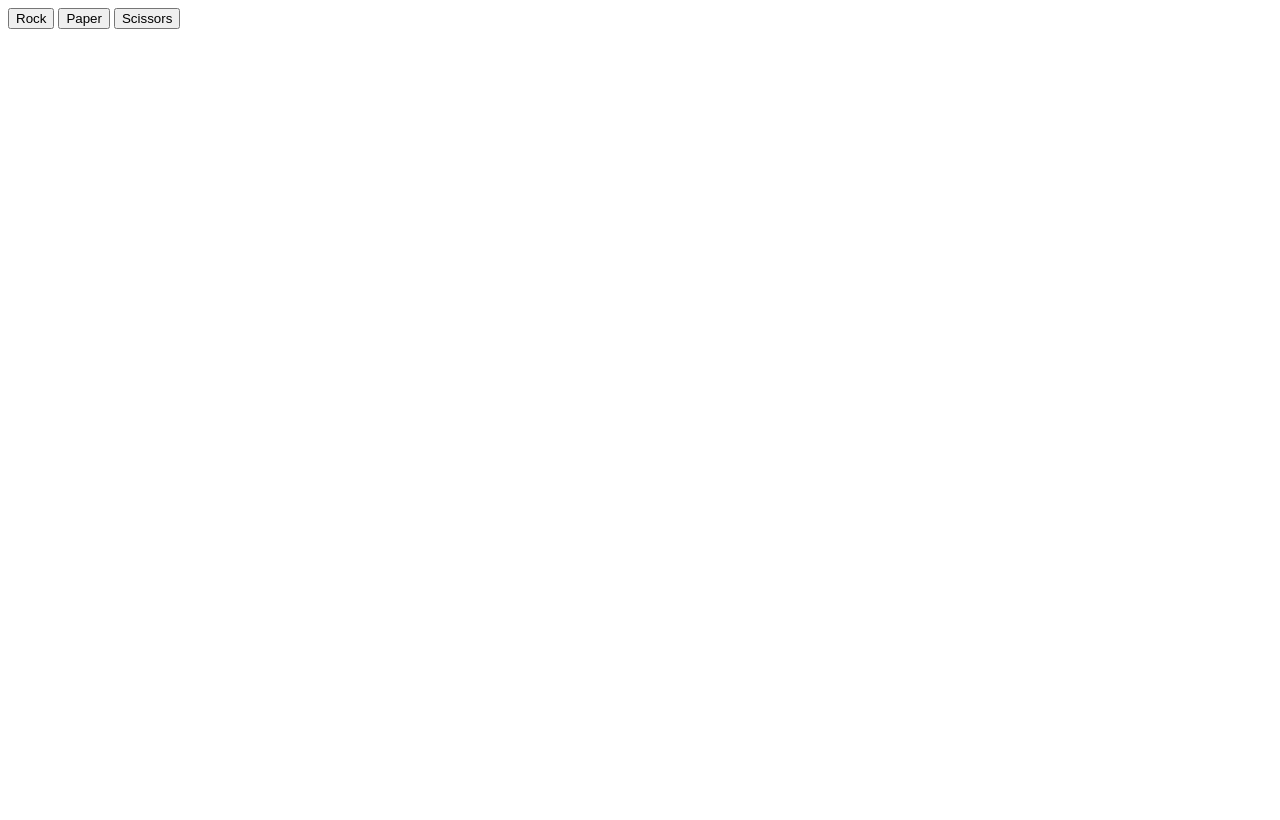
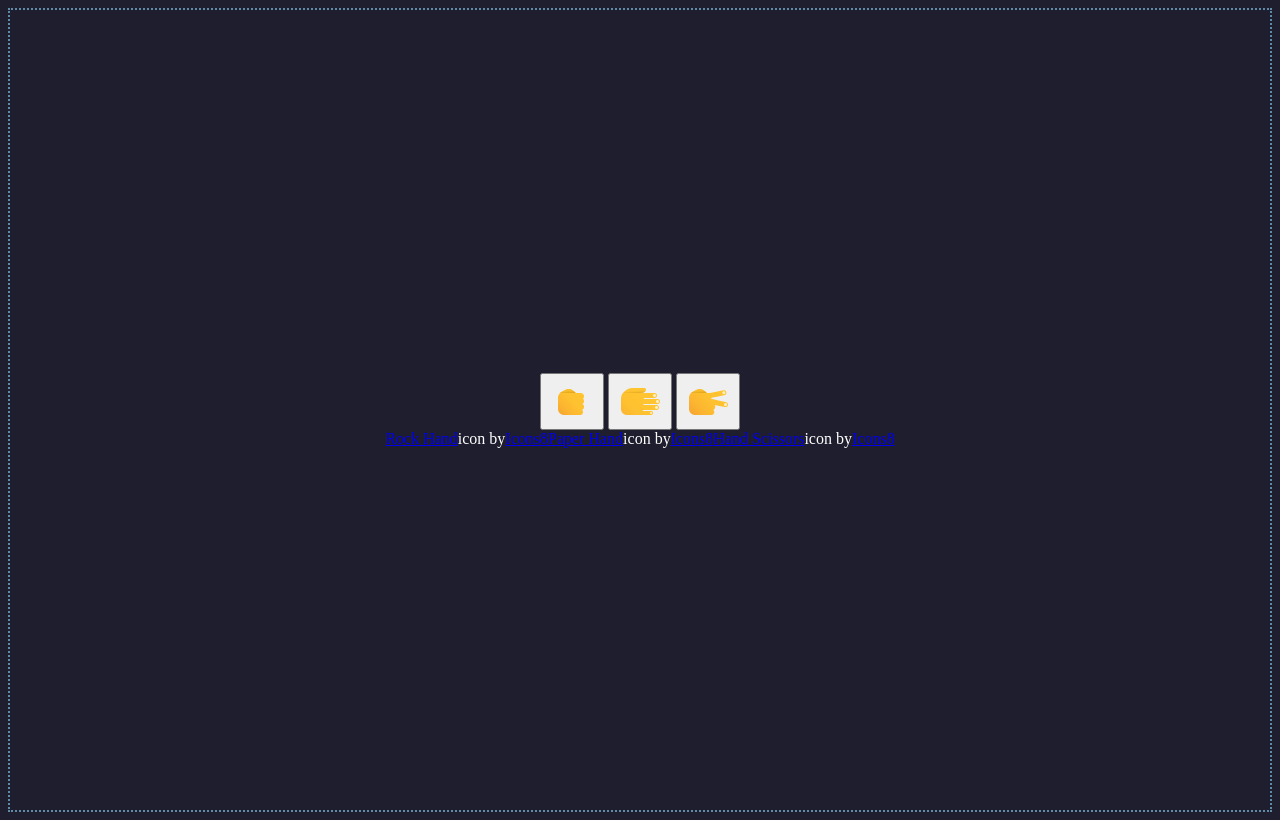
Before and after one commit to sameeksha-dalvi/rock-paper-scissors, a plain HTML site: page index.html in a window 1280 px wide. Drawn offline with Linux system fonts and the light colour scheme.

Commit message:
Add icons to button and style the layout.
Icons for rock,paper and scissors where added in button and background colour is added and align all the elements to center of the webpage.

```diff
--- a/index.html
+++ b/index.html
@@ -1,23 +1,38 @@
 <!DOCTYPE html>
 <html lang="en">
+
 <head>
     <meta charset="UTF-8">
     <meta name="viewport" content="width=device-width, initial-scale=1.0">
     <title>Document</title>
     <link rel="stylesheet" href="style.css">
 </head>
+
 <body>
-    <div class="main-container">
-        <div class="show-selection"></div>
-        <div class="user-input">
-            <button>Rock</button>
-            <button>Paper</button>
-            <button>Scissors</button>
+
+        <div class="main-container">
+            <div class="show-selection"></div>
+            <div class="user-input">
+                <button id="rock"><img src="images/rock.png" alt="rock"></button>
+                <button id="paper"><img src="images/paper.png" alt="paper"></button>
+                <button id="scissors"><img src="images/scissors.png"  alt="scissors"></button>
+            </div>
+            <div class="result-section"></div>
+
+
         </div>
-        <div class="result-section"></div>
 
-    </div>
 
+
+    <footer>
+        <a target="_blank" href="https://icons8.com/icon/orH3vf0cNfqY/rock-hand">Rock Hand</a> icon by <a
+            target="_blank" href="https://icons8.com">Icons8</a>
+        <a target="_blank" href="https://icons8.com/icon/qKN6Ea08zCEL/paper-hand">Paper Hand</a> icon by <a
+            target="_blank" href="https://icons8.com">Icons8</a>
+        <a target="_blank" href="https://icons8.com/icon/FyXaL7w9UKzm/hand-scissors">Hand Scissors</a> icon by <a
+            target="_blank" href="https://icons8.com">Icons8</a>
+    </footer>
     <script src="script.js"></script>
 </body>
+
 </html>
--- a/script.js
+++ b/script.js
@@ -57,6 +57,7 @@ function playRound(humanChoice, compChoice) {
     showSelection.appendChild(currentHumanChoice);
     showSelection.appendChild(currentComputerChoice);
 
+
     let message = "";
     if (humanChoice === 'rock' && compChoice === 'scissors') {
         message = "Rock beats scissors !";
@@ -115,7 +116,15 @@ function playRound(humanChoice, compChoice) {
 const userSelectionBtn = document.querySelector(".user-input");
 
 userSelectionBtn.addEventListener('click', (event) => {
-    const humanSelection = event.target.textContent;
+    let humanSelection ="";
+    if(event.target.alt !="" && event.target.alt !=undefined){
+         humanSelection = event.target.alt;
+    }else{
+        humanSelection = event.target.id;
+    }
+    console.log(event.target.alt);
+    console.log(event.target.id);
+
     const computerSelection = getComputerChoice();
     playRound(humanSelection, computerSelection);
 });
--- a/style.css
+++ b/style.css
@@ -0,0 +1,28 @@
+body{
+    background-color: #1e1e2f;
+    color: white;
+    min-height: 100vh;
+    display: flex;
+    flex-direction: column;
+    justify-content: center;
+    align-items: center;
+    border: 2px dotted rgb(96 139 168);
+}
+
+/* #rock{
+    background-image: url(images/rock.png);
+    width: 100px;
+    height: 100px;
+} */
+
+/* .main-container{
+    display: flex;
+    flex-direction: column;
+    justify-content: center;
+    align-items: center;
+} */
+
+footer{
+    display: flex;
+    justify-content: center;
+}
```
Also changed, not shown: images/paper.png (added), images/rock.png (added), images/scissors.png (added).
